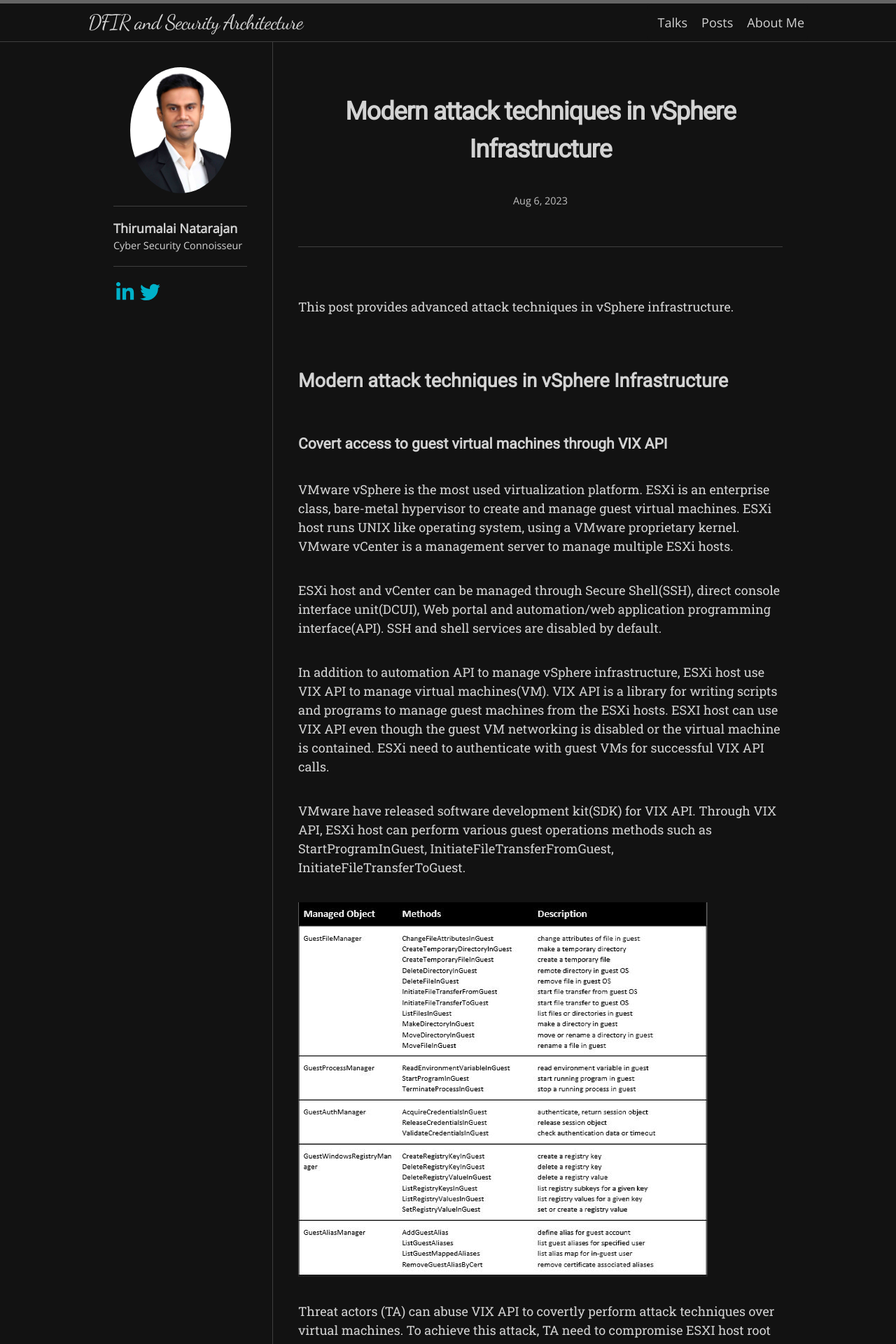
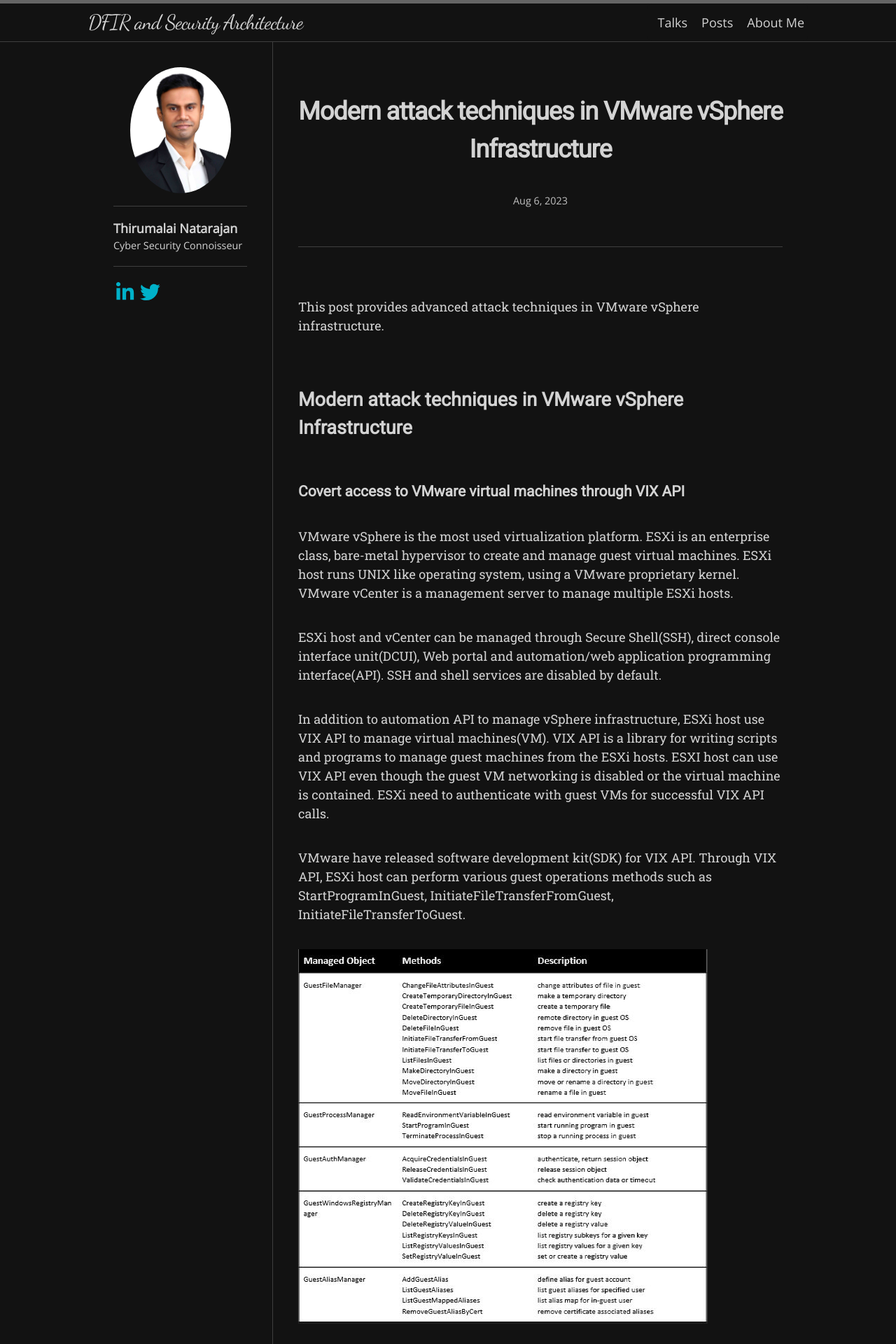
Before and after one commit to Th1ru-M/th1ru-m.github.io, a Jekyll site: the page built from _posts/2023-08-07-vSphereattacks.md, in a window 1280 px wide. Shown: the top 1920 px of the page at 70% size. Built offline with Jekyll 4.4.1, drawn with Linux system fonts in a browser that asks for light colours; nearby versions of some CDN libraries; some web fonts are replaced; some of the changed text lies outside the part shown.

Commit message:
Update 2023-08-07-vSphereattacks.md

```diff
--- a/_posts/2023-08-07-vSphereattacks.md
+++ b/_posts/2023-08-07-vSphereattacks.md
@@ -1,15 +1,15 @@
 ---
 layout: post
 classes: wide
-title:  "Modern attack techniques in vSphere Infrastructure"
+title:  "Modern attack techniques in VMware vSphere Infrastructure"
 date:   2023-08-07 01:00:00 +0800
 ---
-This post provides advanced attack techniques in vSphere infrastructure.
+This post provides advanced attack techniques in VMware vSphere infrastructure.
 
 
-## Modern attack techniques in vSphere Infrastructure
+## Modern attack techniques in VMware vSphere Infrastructure
 
-### Covert access to guest virtual machines through VIX API
+### Covert access to VMware virtual machines through VIX API
 
 VMware vSphere is the most used virtualization platform. ESXi is an enterprise class, bare-metal hypervisor to create and manage guest virtual machines. ESXi host runs UNIX like operating system, using a VMware proprietary kernel. VMware vCenter is a
 management server to manage multiple ESXi hosts.
@@ -54,7 +54,7 @@ vmsvc.data = c:/Windows/Temp/vmsvc.log`
 ![VIXOperations_Code](/image/esxi/operationcodes.JPG)
 
 
-### Covert access to ESXi host through vCenter
+### Covert access to ESXi host through VMware vCenter
 
 VMware vCenter is a management server to manage multiple ESXi hosts. Once ESXI host is integrated with vCenter, then vCenter will have administrative permissions over ESXI host. vCenter will create user account called VPXUSER in ESXi host. The password of this account VPXUSER will be stored in vCenter and rotated every 30 days once in an automated fashion. This account has administrative permission in ESXi host. vCenter will use this account and its credential to manage ESXi host.
 
```
Also changed, not shown: other parts of _posts/2023-08-07-vSphereattacks.md (+1 -1 lines).
